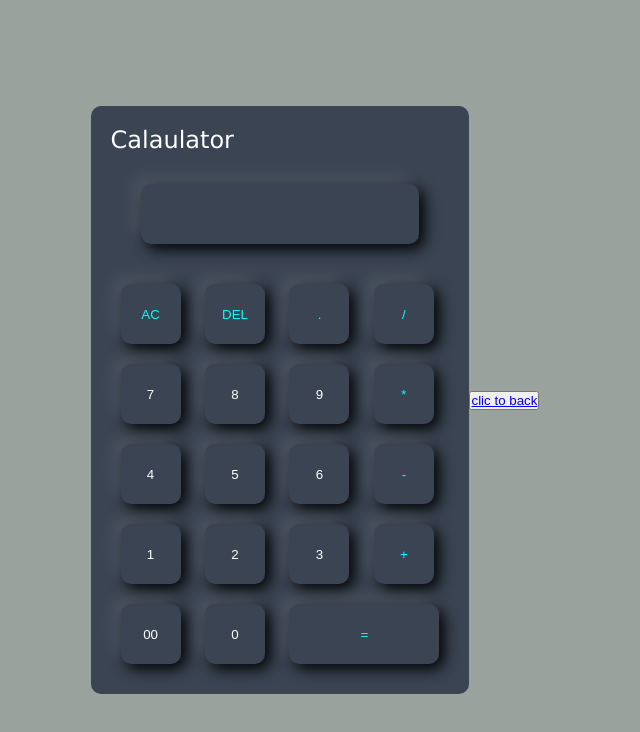
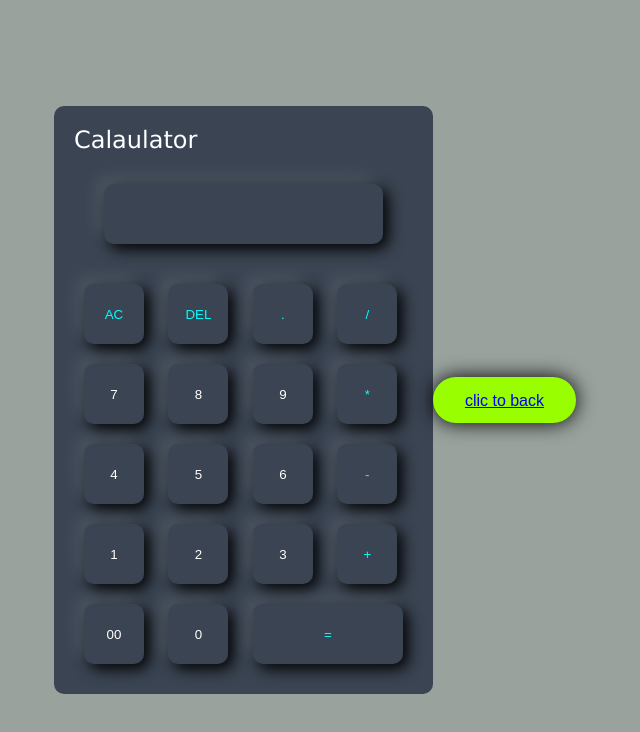
Before and after one commit to Manjunatha129/myportfolio, a plain HTML site: page index.html in a window 1280 px wide. Shown: the whole page, without its empty margins (325-965 px from the left). Drawn offline with Linux system fonts and the light colour scheme.

Commit message:
Update style.css
i change calculator btn

```diff
--- a/style.css
+++ b/style.css
@@ -58,3 +58,22 @@ form input.operator{
     font-weight: lighter;
     font-family:'Lucida Sans', 'Lucida Sans Regular', 'Lucida Grande', 'Lucida Sans Unicode', Geneva, Verdana, sans-serif;
 }
+.btn{
+    display: inline-block;
+    padding: 10px 30px;
+    background: rgb(153,255,0);
+    border:2px solid rgb(153, 255, 0);
+    border-radius: 50px;
+    box-shadow: 0 0 20px;
+    font-size: 16px;
+    font-weight: 400px;
+    font-size: bold;
+    font-family: system-ui, -apple-system, BlinkMacSystemFont, 'Segoe UI', Roboto, Oxygen, Ubuntu, Cantarell, 'Open Sans', 'Helvetica Neue', sans-serif;
+    color:black;
+    transition: .5s;
+}
+.btn:hover{
+    background: transparent;
+    color: rgb(0, 236, 236);
+    box-shadow: none;
+}
```
